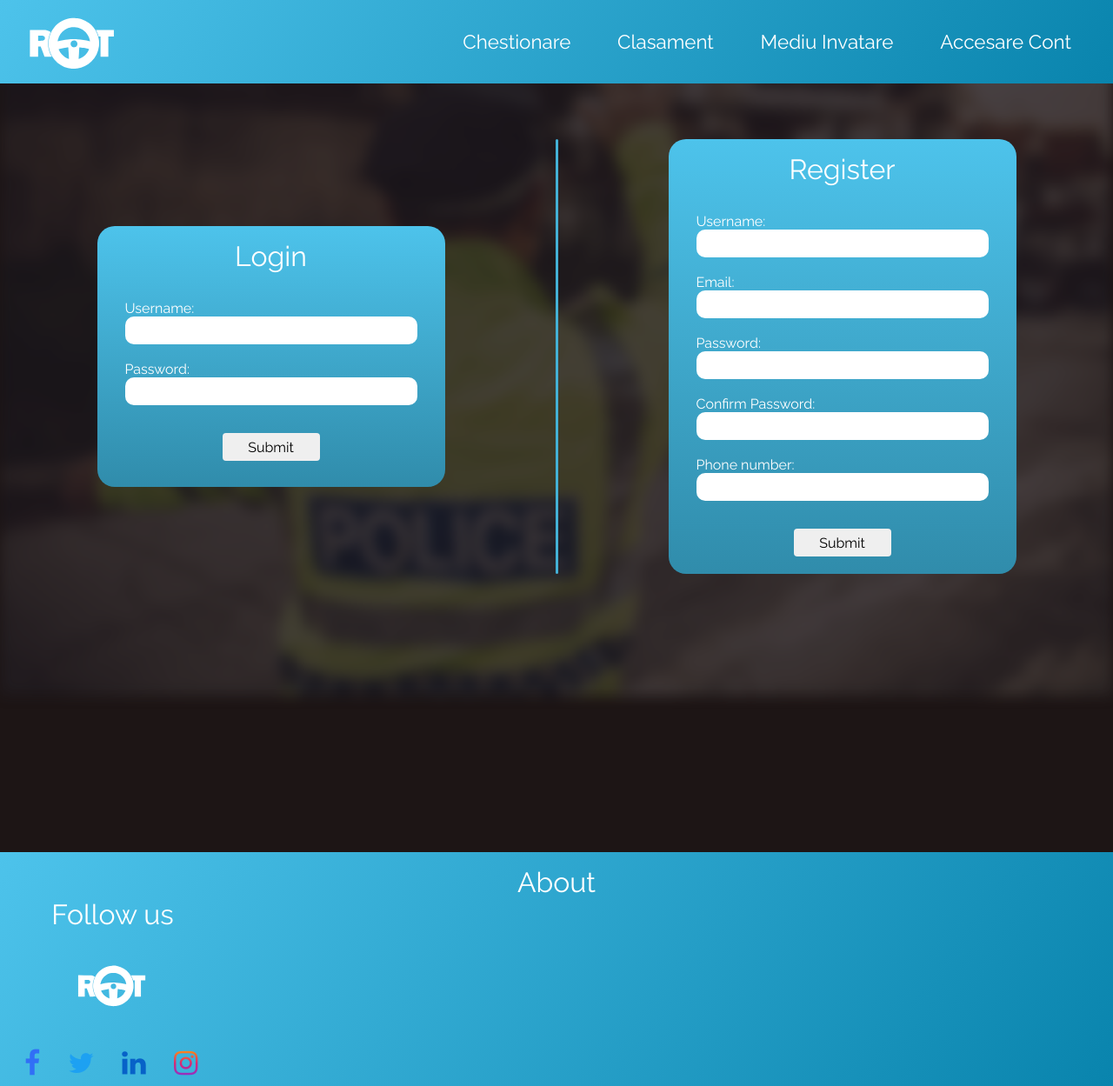
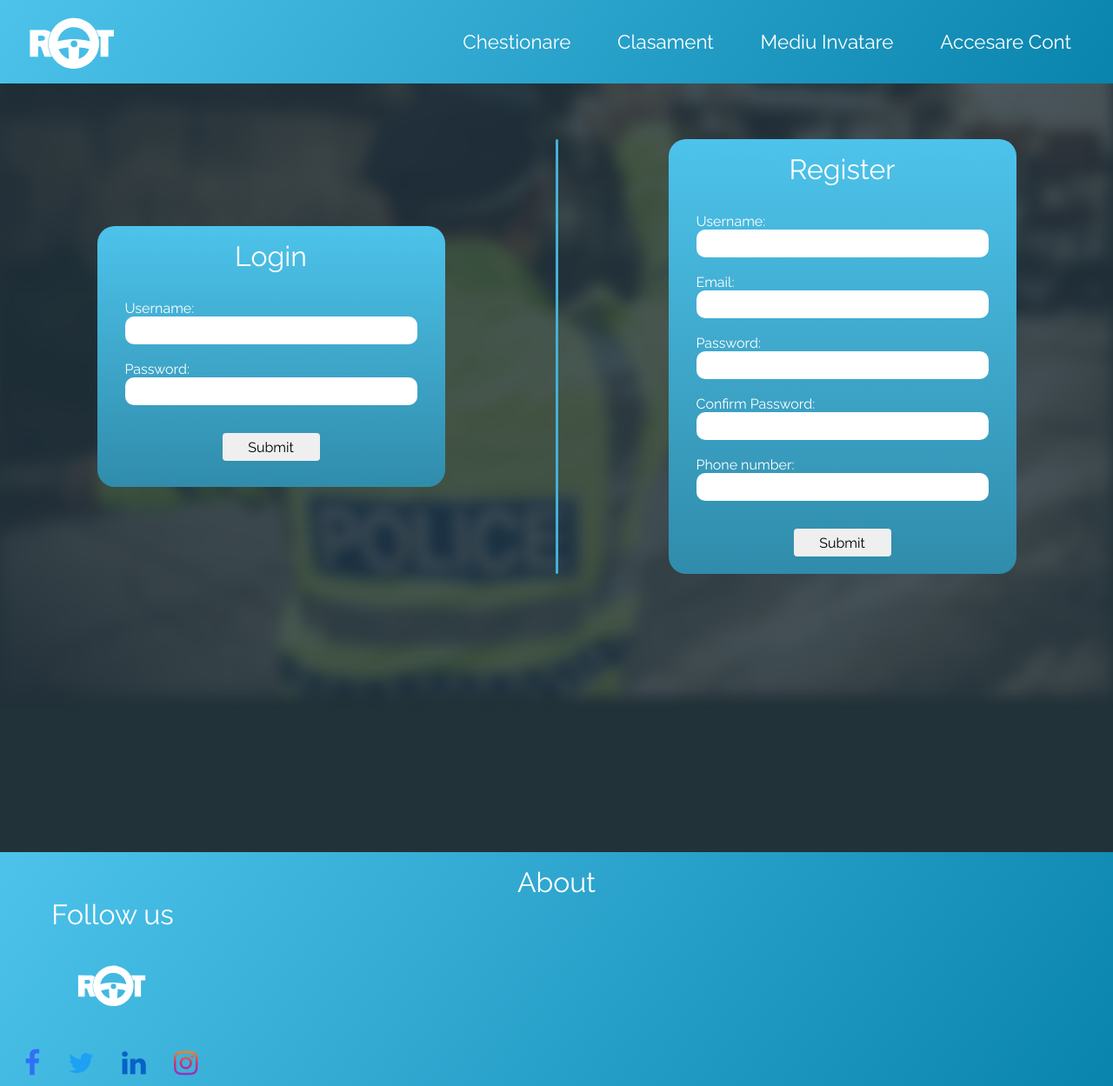
Before and after one commit to paulazoitei/Romanian-Traffic-Signs-Tutor, a PHP site: the page made by Html Components/auth.html in a window 1280 px wide. Shown: the whole page at 87% size. Run offline with PHP 8.4, Linux system fonts and the light colour scheme.

Commit message:
body color

```diff
--- a/Styles/body.css
+++ b/Styles/body.css
@@ -41,5 +41,5 @@ body::-webkit-scrollbar-thumb:hover {
   background: rgb(101, 205, 239);
 }
 body {
-  background-color: rgb(29, 21, 21);
+  background-color: rgb(34, 50, 57);
 }
```
